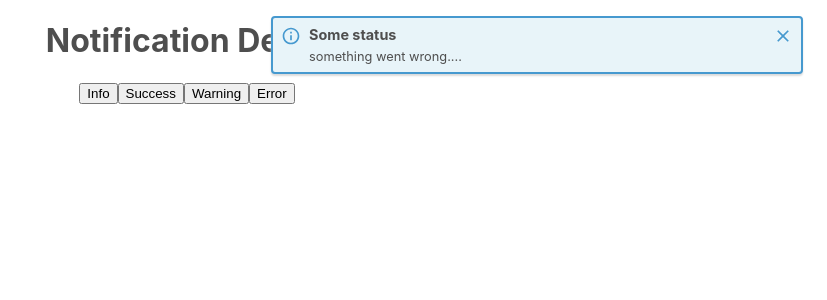
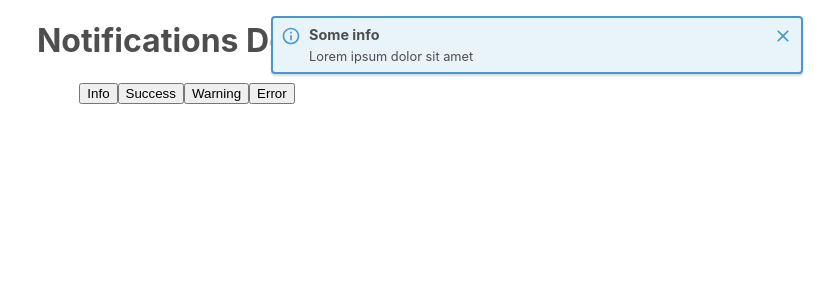
Before and after one commit to Anny88/notifications, a React (Create React App) app: page / in a window 1280 px wide. Both pictures are taken after a click on the button "Info". Shown: the top 300 px of the page, without its empty margins (453-1280 px from the left). Built offline with nearby package versions, Linux system fonts and the light colour scheme.

Commit message:
added notifications to global context

```diff
--- a/src/App.js
+++ b/src/App.js
@@ -1,34 +1,16 @@
-import React, {useState} from "react";
+import React from "react";
 import './App.scss';
-import { Notification, Color} from "./notifications/Notification";
+import {NotificationProvider} from "./notifications/NotificationProvider";
+import NotificationService from "./notifications/NotificationService";
+import DemoPage from "./DemoPage";
 
 function App() {
-  const [notifications, setNotifications] = useState([]);
-
-  const createNotification = (color) =>
-      setNotifications([...notifications, { color, id: notifications.length }]);
-
-  const deleteNotification = (id) =>
-    setNotifications(
-        notifications.filter((notification) => notification.id !== id)
-    );
-
-  return (
+    return (
       <div className="App">
-        <h1>Notification Demo</h1>
-        <button onClick={() => createNotification(Color.info)}>Info</button>
-        <button onClick={() => createNotification(Color.success)}>Success</button>
-        <button onClick={() => createNotification(Color.warning)}>Warning</button>
-        <button onClick={() => createNotification(Color.error)}>Error</button>
-        {notifications.map(({ id, color }) => (
-            <Notification
-                key={id}
-                status={color}
-                onDelete={() => deleteNotification(id)}
-                title="Some status"
-                message="something went wrong...."
-            />
-        ))}
+          <NotificationProvider>
+              <NotificationService />
+              <DemoPage />
+          </NotificationProvider>
       </div>
   );
 }
--- /dev/null
+++ b/src/DemoPage.js
@@ -0,0 +1,20 @@
+import React, {useContext} from "react";
+import './App.scss';
+import { Color} from "./notifications/Notification";
+import {NotificationContext} from "./notifications/NotificationProvider";
+
+function DemoPage() {
+    const { createNotification } = useContext(NotificationContext);
+
+    return (
+      <div>
+          <h1>Notifications Demo</h1>
+          <button onClick={() => createNotification(Color.info, 'Some info')}>Info</button>
+          <button onClick={() => createNotification(Color.success, 'Great success!')}>Success</button>
+          <button onClick={() => createNotification(Color.warning, 'Oh-oh.. warning')}>Warning</button>
+          <button onClick={() => createNotification(Color.error, 'Read alarm!')}>Error</button>
+      </div>
+  );
+}
+
+export default DemoPage;
--- a/src/notifications/Notification/index.js
+++ b/src/notifications/Notification/index.js
@@ -9,18 +9,17 @@ import createContainer from "../createNotifications/createNotification";
 import {createPortal} from "react-dom";
 import "./Notification.scss";
 
-const DEFAULT_TITLE = 'Lorem ipsum';
-const DEFAULT_MESSAGE = 'Lorem ipsum ';
+const DEFAULT_MESSAGE = 'Lorem ipsum dolor sit amet';
 
-export function Notification({ status = Color.info, onDelete, title, message }) {
+export function Notification({ status = Color.info, onDelete, title, message = DEFAULT_MESSAGE }) {
     const container = createContainer();
 
     return createPortal(
         <div className={`notification ${status}`}>
             <div className="icon-container">{Icon[status]}</div>
             <div className="text-content">
-                <span className="title">{title || DEFAULT_TITLE}</span>
-                <span className="message">{message || DEFAULT_MESSAGE}</span>
+                <span className="title">{title}</span>
+                <span className="message">{message}</span>
             </div>
             <button className="closeButton" onClick={onDelete}>
                 <CloseIcon fontSize="small" />
--- /dev/null
+++ b/src/notifications/NotificationProvider.js
@@ -0,0 +1,20 @@
+import React, { createContext, useState } from 'react';
+const NotificationContext = createContext(undefined);
+
+const NotificationProvider = (props) => {
+    const [notifications, setNotifications] = useState([]);
+
+    const createNotification = (status, title, message) =>
+        setNotifications(  (currentNotifications) => [...currentNotifications,
+            { status, title, message, id: currentNotifications.length }
+        ]);
+
+    const deleteNotification = (id) =>
+        setNotifications(
+            notifications.filter((notification) => notification.id !== id)
+        );
+
+    return <NotificationContext.Provider value={{ notifications, createNotification, deleteNotification }} {...props} />;
+};
+
+export { NotificationContext, NotificationProvider };
--- /dev/null
+++ b/src/notifications/NotificationService.js
@@ -0,0 +1,23 @@
+import React, { useContext } from 'react';
+import {Notification} from "./Notification";
+import {NotificationContext} from "./NotificationProvider";
+
+const NotificationService = () => {
+    const { notifications,  deleteNotification} = useContext(NotificationContext);
+
+    return (
+        <div>
+            {notifications.map(({ id, status, title, message }) => (
+                <Notification
+                    key={id}
+                    status={status}
+                    onDelete={() => deleteNotification(id)}
+                    title={title}
+                    message={message}
+                />
+            ))}
+        </div>
+    );
+};
+
+export default NotificationService;
```
